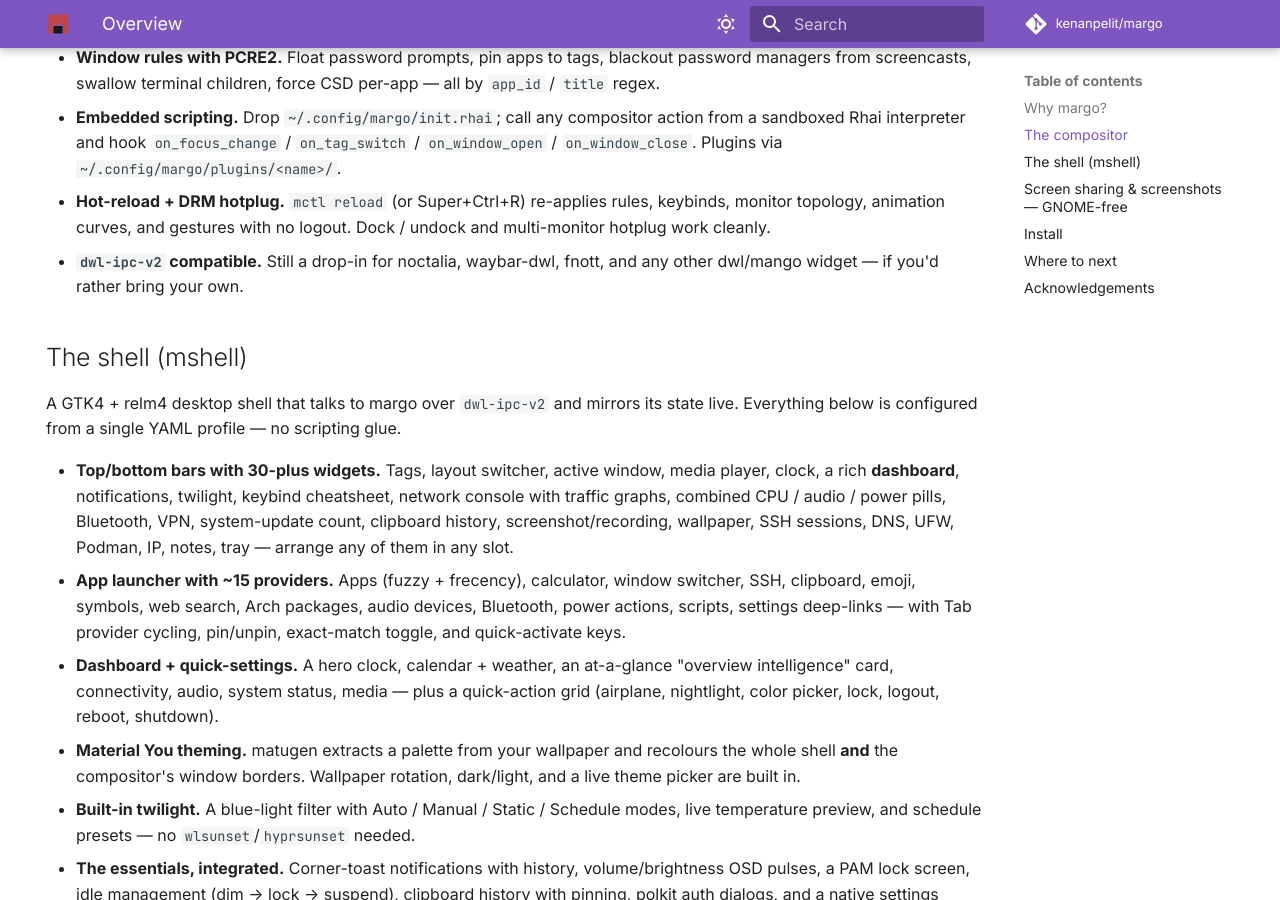
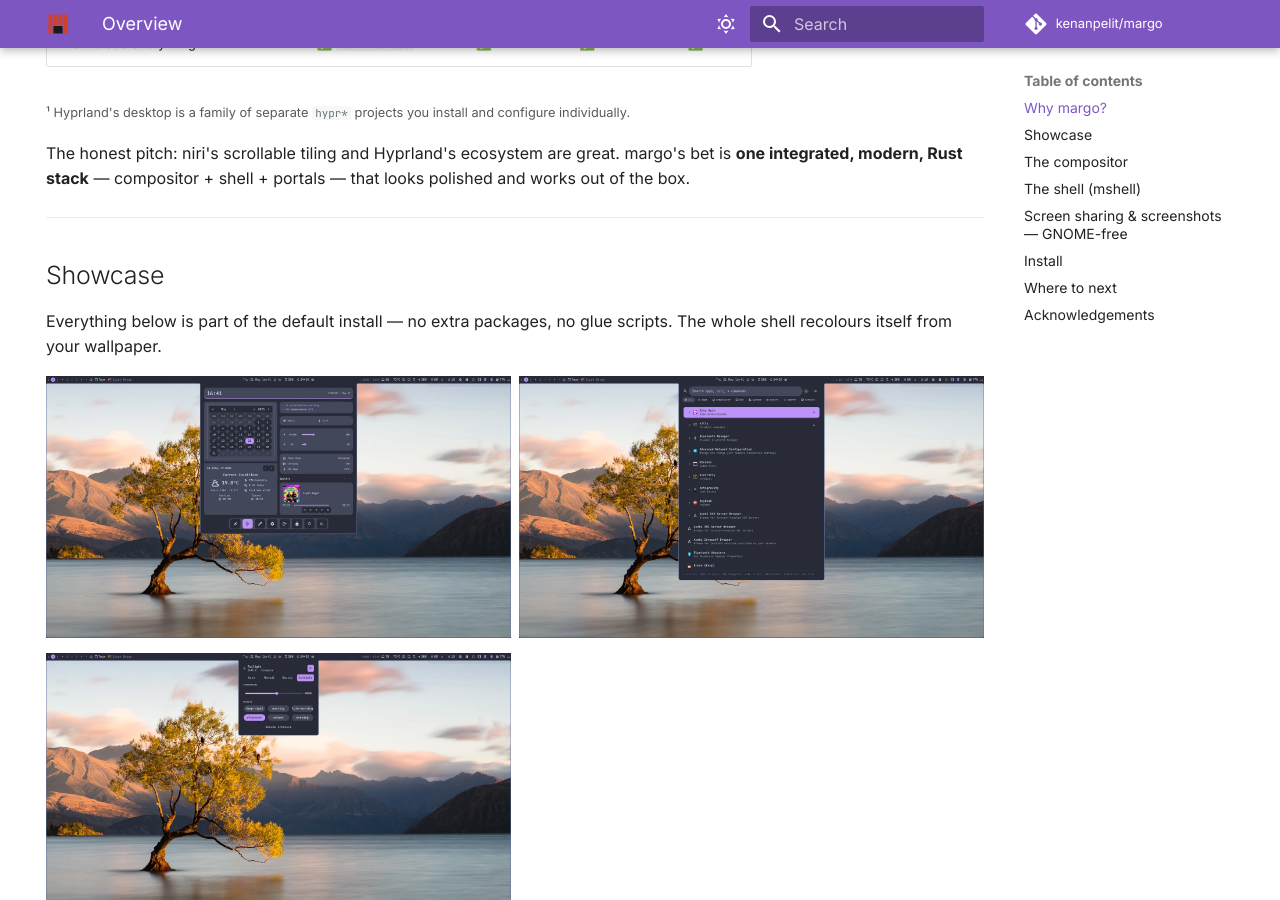
Before and after one commit to kenanpelit/margo, an MkDocs documentation site: the page built from docs/index.md, in a window 1280 px wide and 900 px high, scrolled down 2007 px. Built offline with MkDocs 1.6.1 and Material for MkDocs 9.7.7, drawn with Linux system fonts in a browser that asks for light colours; comment, search, counter and statistics services are not loaded.

Commit message:
docs: add showcase screenshots (desktop, dashboard, launcher, twilight)
Real captures over a clean wallpaper: the mshell top bar (hero), the
dashboard panel, the app launcher, and the twilight menu — WebP, ~500 KB
total. Lead the landing page with the desktop hero and add a Showcase
gallery between "Why margo?" and "The compositor".

Co-Authored-By: Claude Opus 4.7 <noreply@anthropic.com>

```diff
--- a/docs/index.md
+++ b/docs/index.md
@@ -32,6 +32,8 @@ recoloured from your wallpaper with Material You. Plus a **native, GNOME-free
 screen-share and screenshot portal**.
 
 You don't assemble a desktop around margo. You install it and you have one.
+
+![The margo desktop with the mshell top bar](assets/showcase-desktop.webp){ loading=lazy }
 
 [Smithay]: https://github.com/Smithay/smithay
 [mango]: https://github.com/mangowm/mango
@@ -68,6 +70,23 @@ piece and themed as one piece.
 The honest pitch: niri's scrollable tiling and Hyprland's ecosystem are great.
 margo's bet is **one integrated, modern, Rust stack** — compositor + shell +
 portals — that looks polished and works out of the box.
+
+---
+
+## Showcase
+
+Everything below is part of the default install — no extra packages, no glue
+scripts. The whole shell recolours itself from your wallpaper.
+
+<div class="grid" markdown>
+
+![Dashboard — clock, calendar, weather, quick-settings sliders, and media in one panel](assets/showcase-dashboard.webp){ loading=lazy }
+
+![App launcher — fuzzy apps with frecency, plus ~15 providers and category tabs](assets/showcase-launcher.webp){ loading=lazy }
+
+![Twilight — the built-in blue-light filter with schedule presets](assets/showcase-twilight.webp){ loading=lazy }
+
+</div>
 
 ---
 
```
Also changed, not shown: docs/assets/showcase-dashboard.webp (added), docs/assets/showcase-desktop.webp (added), docs/assets/showcase-launcher.webp (added), docs/assets/showcase-twilight.webp (added).
